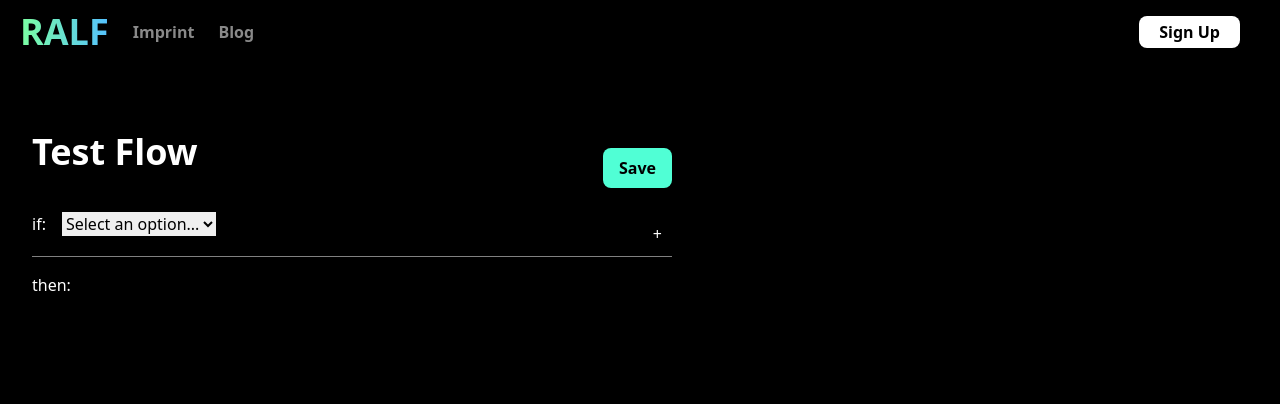
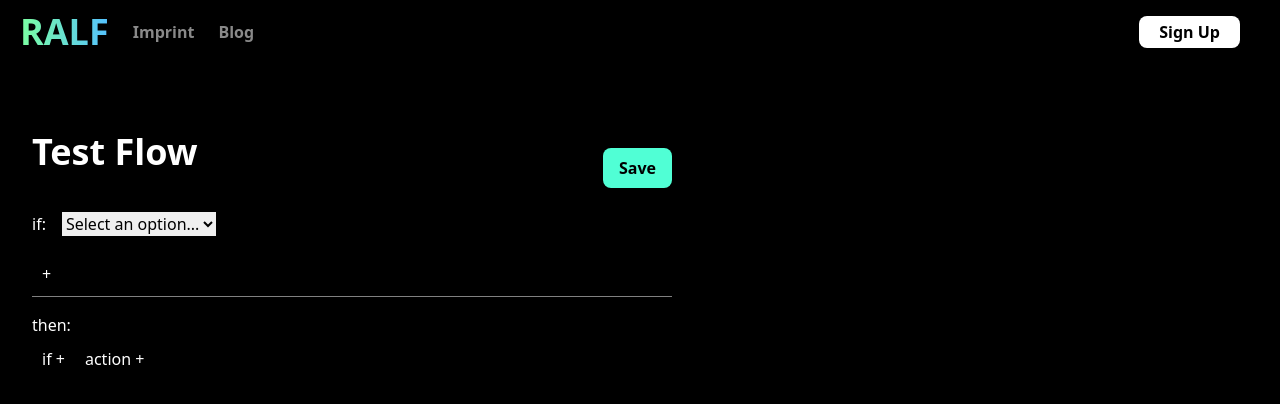
Before and after one commit to RALF-Life/yesfront, a Next.js app: page /flows in a window 1280 px wide. Shown: the top 404 px of the page. Built offline with nearby package versions, Linux system fonts and the light colour scheme; what tailwindcss-font-inter would draw is missing.

Commit message:
Logic can be created

```diff
--- a/pages/flows.jsx
+++ b/pages/flows.jsx
@@ -6,8 +6,23 @@ export default function Flows() {
     // JSON data
     const [jsonData, setJsonData] = useState(null);
 
+    const [ifButtonClicked, setIfButtonClicked] = useState(false);
     // Selected options
     const [selectedOptions, setSelectedOptions] = useState([{option: '', subOption: ''}]);
+    const [blocks, setBlocks] = useState([
+        {
+            ifs: [{option: '', subOption: ''}],
+            thens: [],
+        },
+    ]);
+    // Selected JSON
+    const [selectedJson, setSelectedJson] = useState({$if: {}});
+
+    // Selected Ifs
+    const [selectedIfs, setSelectedIfs] = useState([{option: '', subOption: ''}]);
+
+    // Selected Thens
+    const [selectedThens, setSelectedThens] = useState([{type: 'if', option: '', subOption: ''}]);
 
     // Get JSON data on component mount
     useEffect(() => {
@@ -17,20 +32,54 @@ export default function Flows() {
             .catch((error) => console.error('Error:', error));
     }, []);
 
-    const handleOptionChange = (index, level, value) => {
-        const optionsCopy = [...selectedOptions];
-        if (level === 1) {
-            optionsCopy[index].option = value;
-            optionsCopy[index].subOption = '';  // Reset sub option whenever main option changes
-        } else if (level === 2) {
-            optionsCopy[index].subOption = value;
-        }
-        setSelectedOptions(optionsCopy);
+    const handleIfChange = (blockIndex, ifIndex, level, value) => {
+        const blocksCopy = [...blocks];
+        blocksCopy[blockIndex].ifs[ifIndex][level === 1 ? 'option' : 'subOption'] = value;
+        setBlocks(blocksCopy);
     };
 
-    const handleAddIf = () => {
-        setSelectedOptions([...selectedOptions, {option: '', subOption: ''}]);
+    const handleThenChange = (blockIndex, thenIndex, type, level, value) => {
+        const blocksCopy = [...blocks];
+        if (type === 'action') {
+            blocksCopy[blockIndex].thens[thenIndex].type = type;
+            blocksCopy[blockIndex].thens[thenIndex].option = value;
+        } else if (type === 'if') {
+            blocksCopy[blockIndex].thens[thenIndex][level === 1 ? 'option' : 'subOption'] = value;
+        }
+        setBlocks(blocksCopy);
     };
+
+    const handleAddIf = (blockIndex) => {
+        const blocksCopy = [...blocks];
+        blocksCopy[blockIndex].ifs.push({option: '', subOption: ''});
+        setBlocks(blocksCopy);
+    };
+
+    const handleAddThen = (blockIndex, type) => {
+        const blocksCopy = [...blocks];
+        if (type === 'action') {
+            if (isLastBlock(blockIndex)) {
+                const exists = blocksCopy[blockIndex].thens.some((then) => then.type === 'action');
+                if (!exists) {
+                    blocksCopy[blockIndex].thens.push({type: type, option: '', subOption: ''});
+                    setBlocks(blocksCopy);
+                }
+            }
+        } else {
+            blocksCopy[blockIndex].thens.push({type: type, option: '', subOption: ''});
+            if (isLastBlock(blockIndex)) {
+                setBlocks([...blocksCopy, {
+                    ifs: [],
+                    thens: [],
+                }]);
+            } else {
+                setBlocks(blocksCopy);
+            }
+        }
+    };
+
+    const isLastBlock = (blockIndex) => blockIndex === blocks.length - 1;
+    console.log(selectedJson);
 
     return (
         <div className="h-screen">
@@ -61,42 +110,114 @@ export default function Flows() {
                             <button className=" text-black font-semibold px-4 py-2 rounded-lg bg-[#50FFD5] h-10">Save
                             </button>
                         </div>
-                        <div className="flex justify-between">
+                        {blocks.map((block, blockIndex) => (
+                            <div key={blockIndex}>
                                 <div className="space-y-4">
-                                {selectedOptions.map((selectedOption, index) => (
-                                    <div key={index} className="flex items-center space-x-4">
+                                    {block.ifs.map((selectedIf, ifIndex) => (
+                                        <div key={ifIndex} className="flex items-center space-x-4">
                                             <div>if:</div>
                                             {jsonData &&
-                                            <select style={{color: 'black'}} value={selectedOption.option}
-                                                    onChange={event => handleOptionChange(index, 1, event.target.value)}>
+                                                <select style={{color: 'black'}} value={selectedIf.option}
+                                                        onChange={event => handleIfChange(blockIndex, ifIndex, 1, event.target.value)}>
                                                     <option value="">Select an option...</option>
                                                     {Object.keys(jsonData.$if).map(key => (
                                                         <option key={key} value={key}>{key}</option>
                                                     ))}
                                                 </select>
                                             }
-                                        {jsonData && selectedOption.option &&
-                                            <select style={{color: 'black'}} value={selectedOption.subOption}
-                                                    onChange={event => handleOptionChange(index, 2, event.target.value)}>
+                                            {jsonData && selectedIf.option &&
+                                                <select style={{color: 'black'}} value={selectedIf.subOption}
+                                                        onChange={event => handleIfChange(blockIndex, ifIndex, 2, event.target.value)}>
                                                     <option value="">Select an option...</option>
-                                                {Object.keys(jsonData.$if[selectedOption.option]).map(key => (
+                                                    {Object.keys(jsonData.$if[selectedIf.option]).map(key => (
                                                         <option key={key} value={key}>{key}</option>
                                                     ))}
                                                 </select>
                                             }
                                         </div>
                                     ))}
-                            </div>
                                     <button
-                                style={{backgroundColor: 'black', borderRadius: '50%', color: 'white', padding: '10px'}}
-                                onClick={handleAddIf}>+
+                                        style={{
+                                            backgroundColor: 'black',
+                                            borderRadius: '50%',
+                                            color: 'white',
+                                            padding: '10px'
+                                        }}
+                                        onClick={() => handleAddIf(blockIndex)}>+
                                     </button>
                                 </div>
                                 <hr style={{borderColor: 'gray'}}/>
                                 <div className="mt-4">then:</div>
+                                <div className="space-y-4">
+                                    {block.thens.map((selectedThen, thenIndex) => (
+                                        <div key={thenIndex} className="flex items-center space-x-4">
+                                            {selectedThen.type === 'if' &&
+                                                <div>
+                                                    <div>if:</div>
+                                                    {jsonData &&
+                                                        <select style={{color: 'black'}} value={selectedThen.option}
+                                                                onChange={event => handleThenChange(blockIndex, thenIndex, 'if', 1, event.target.value)}>
+                                                            <option value="">Select an option...</option>
+                                                            {Object.keys(jsonData.$if).map(key => (
+                                                                <option key={key} value={key}>{key}</option>
+                                                            ))}
+                                                        </select>
+                                                    }
+                                                    {jsonData && selectedThen.option &&
+                                                        <select style={{color: 'black'}} value={selectedThen.subOption}
+                                                                onChange={event => handleThenChange(blockIndex, thenIndex, 'if', 2, event.target.value)}>
+                                                            <option value="">Select an option...</option>
+                                                            {Object.keys(jsonData.$if[selectedThen.option]).map(key => (
+                                                                <option key={key} value={key}>{key}</option>
+                                                            ))}
+                                                        </select>
+                                                    }
+                                                </div>
+                                            }
+                                            {selectedThen.type === 'action' &&
+                                                <div>
+                                                    <div>action:</div>
+                                                    {jsonData &&
+                                                        <select style={{color: 'black'}} value={selectedThen.option}
+                                                                onChange={event => handleThenChange(blockIndex, thenIndex, 'action', 1, event.target.value)}>
+                                                            <option value="">Select an action...</option>
+                                                            {Object.keys(jsonData.$actions).map(key => (
+                                                                <option key={key} value={key}>{key}</option>
+                                                            ))}
+                                                        </select>
+                                                    }
+                                                </div>
+                                            }
+                                        </div>
+                                    ))}
+                                    {isLastBlock(blockIndex) && !block.thens.find(then => then.type === 'action') &&
+                                        <div>
+                                            <button
+                                                style={{
+                                                    backgroundColor: 'black',
+                                                    borderRadius: '50%',
+                                                    color: 'white',
+                                                    padding: '10px'
+                                                }}
+                                                onClick={() => handleAddThen(blockIndex, 'if')}>if +
+                                            </button>
+                                            <button
+                                                style={{
+                                                    backgroundColor: 'black',
+                                                    borderRadius: '50%',
+                                                    color: 'white',
+                                                    padding: '10px'
+                                                }}
+                                                onClick={() => handleAddThen(blockIndex, 'action')}>action +
+                                            </button>
+                                        </div>
+                                    }
+                                </div>
+                            </div>
+                        ))}
                     </div>
                 </div>
             </div>
         </div>
-    )
+    );
 }
```
Lines whose indentation alone changed are shown as unchanged.
